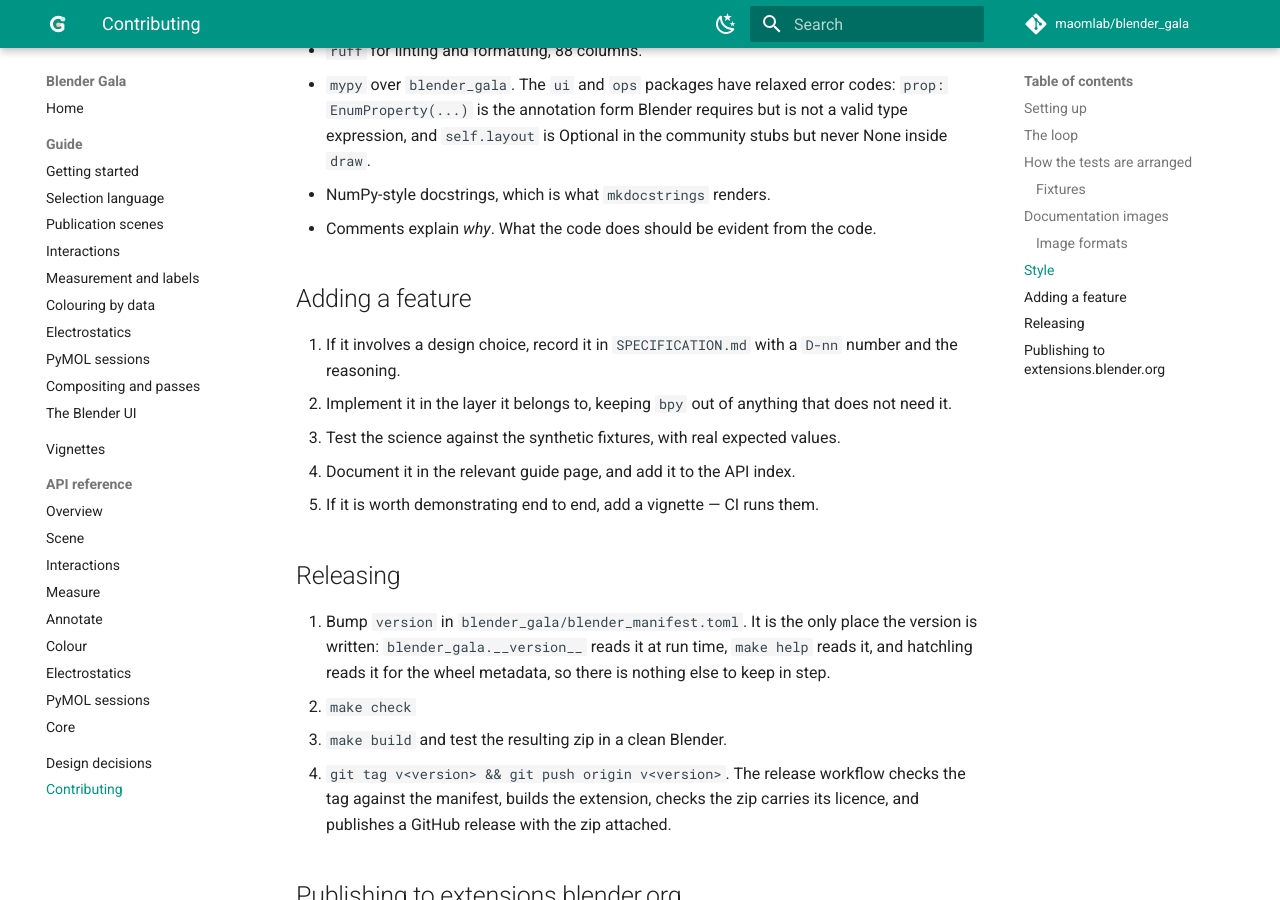
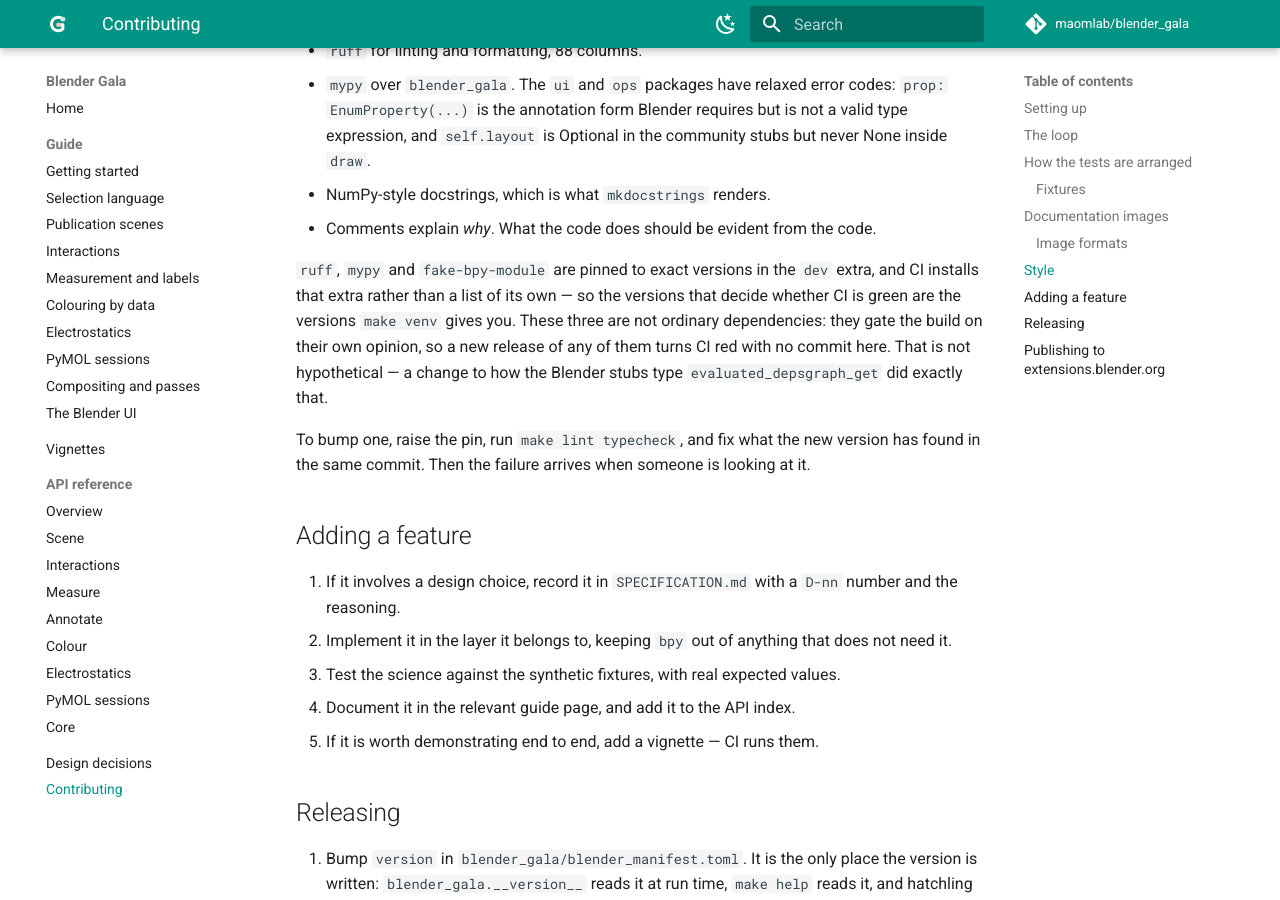
Before and after one commit to maomlab/blender_gala, an MkDocs documentation site: the page built from docs/contributing.md, in a window 1280 px wide and 900 px high, scrolled down 3279 px. Built offline with MkDocs 1.6.1 and Material for MkDocs 9.7.7, drawn with Linux system fonts in a browser that asks for light colours; comment, search, counter and statistics services are not loaded.

Commit message:
Pin the tools that decide whether CI is green
`ruff`, `mypy` and `fake-bpy-module` gate the build on their own opinion
rather than on this repository's code, so a release of any of them turns CI
red with nothing committed here. A stub change to `evaluated_depsgraph_get`
did that yesterday. Pinned to exact versions, that failure arrives when
someone raises the pin and can look at it.

CI now installs the `dev` extra instead of repeating the list, so there is one
place to bump and the versions CI lints with are the versions `make venv`
installs. Two copies of a toolchain drift, and the one that drifts is the one
nobody is looking at.

Verified by installing the extra into a clean interpreter and running CI's
lint and type-check steps from it.

The docs job still installs mkdocs unpinned, which is the same pattern and a
separate decision.

Co-Authored-By: Claude Opus 5 (1M context) <noreply@anthropic.com>

```diff
--- a/docs/contributing.md
+++ b/docs/contributing.md
@@ -157,6 +157,18 @@ consistent with each other between runs.
 - NumPy-style docstrings, which is what `mkdocstrings` renders.
 - Comments explain *why*. What the code does should be evident from the code.
 
+`ruff`, `mypy` and `fake-bpy-module` are pinned to exact versions in the `dev`
+extra, and CI installs that extra rather than a list of its own — so the
+versions that decide whether CI is green are the versions `make venv` gives
+you. These three are not ordinary dependencies: they gate the build on their
+own opinion, so a new release of any of them turns CI red with no commit here.
+That is not hypothetical — a change to how the Blender stubs type
+`evaluated_depsgraph_get` did exactly that.
+
+To bump one, raise the pin, run `make lint typecheck`, and fix what the new
+version has found in the same commit. Then the failure arrives when someone is
+looking at it.
+
 ## Adding a feature
 
 1. If it involves a design choice, record it in `SPECIFICATION.md` with a
```
Also changed, not shown: pyproject.toml (+13 -3 lines), 1 other file.
